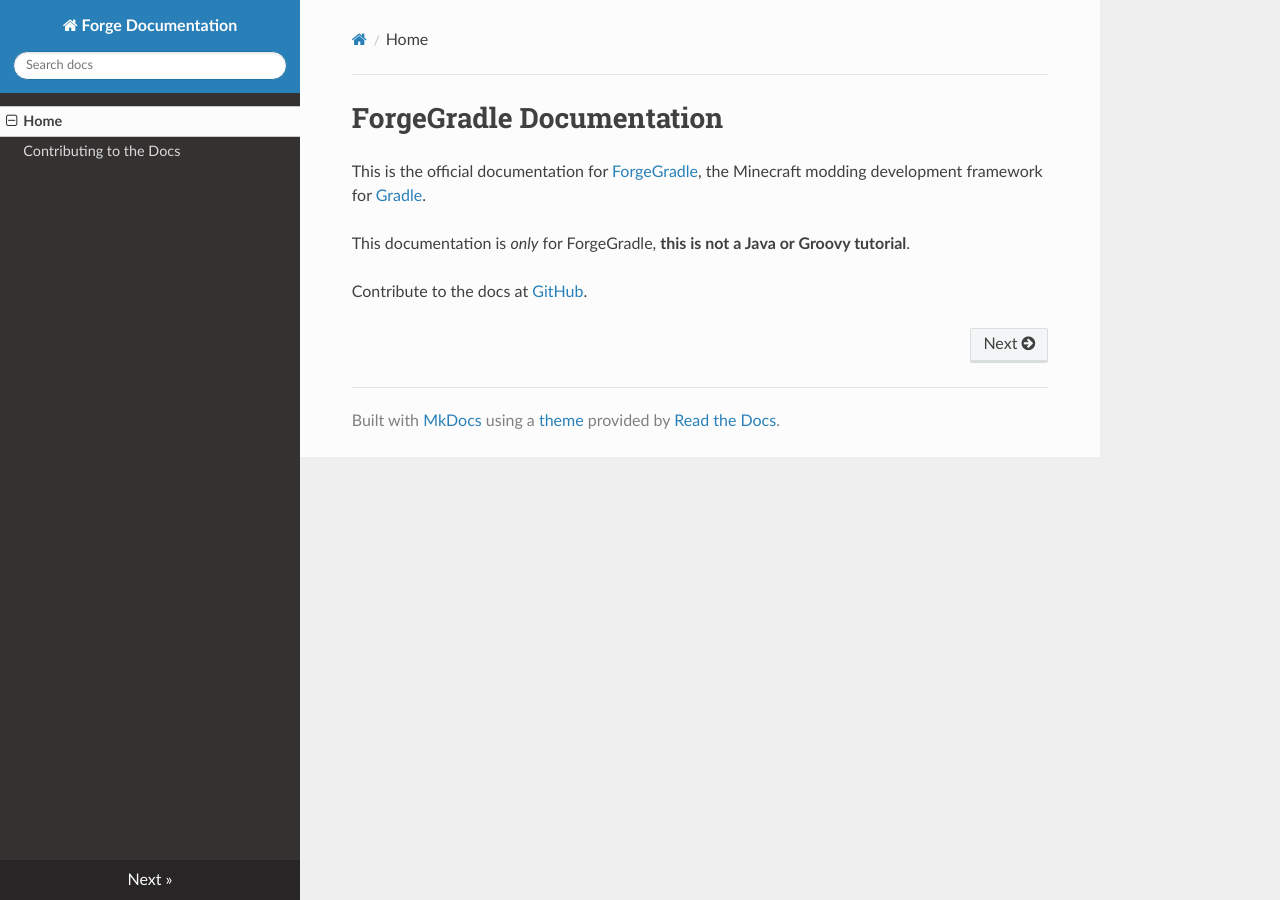
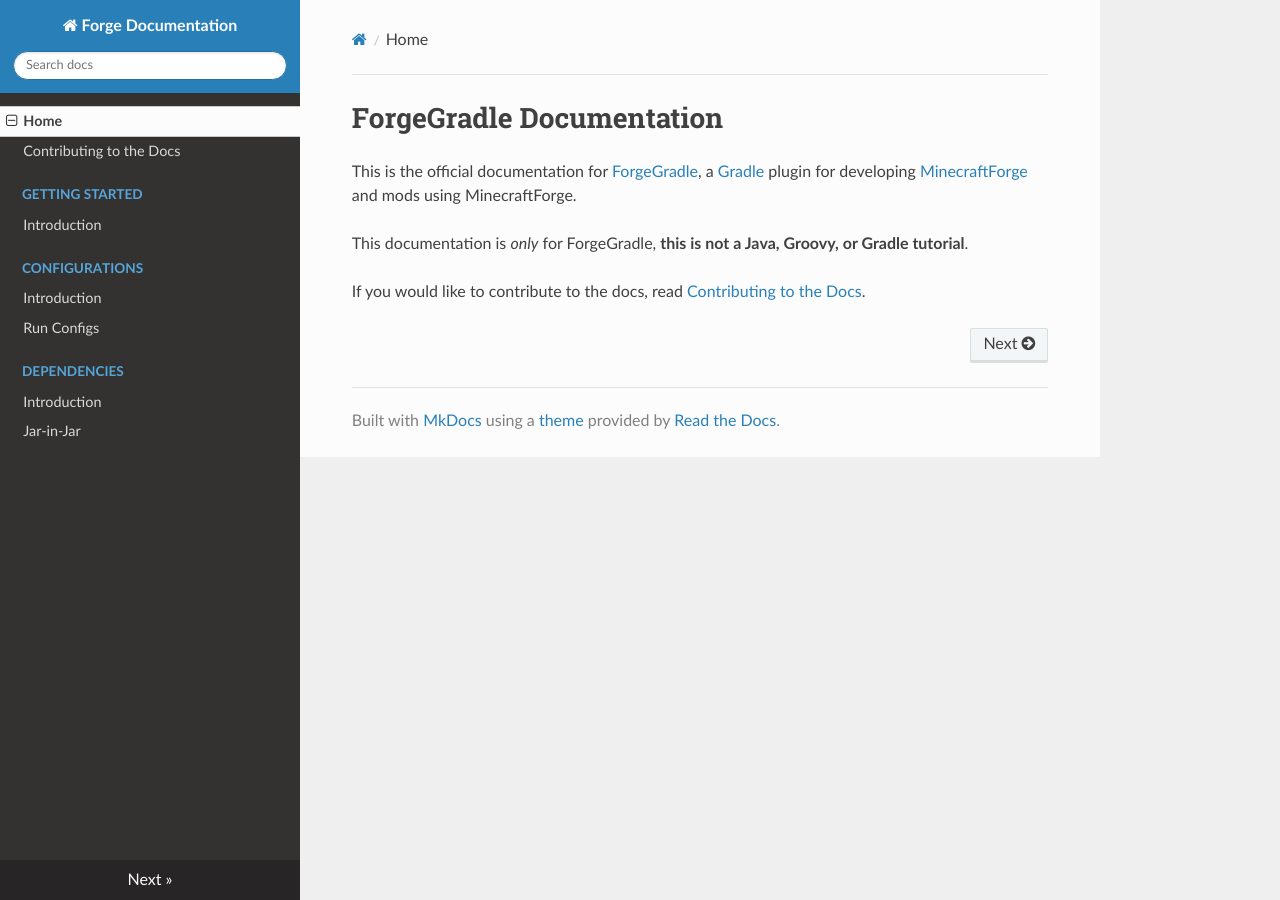
Before and after one commit to MinecraftForge/Documentation, an MkDocs documentation site: the page built from docs/index.md, in a window 1280 px wide. Built offline with MkDocs 1.6.1, drawn with Linux system fonts in a browser that asks for light colours; nearby versions of some CDN libraries.

Commit message:
Add basic outline
- Finish dependency introduction

```diff
--- a/docs/index.md
+++ b/docs/index.md
@@ -1,12 +1,13 @@
 ForgeGradle Documentation
 =========================
 
-This is the official documentation for [ForgeGradle], the Minecraft modding development framework for [Gradle].
+This is the official documentation for [ForgeGradle], a [Gradle] plugin for developing [MinecraftForge] and mods using MinecraftForge.
 
-This documentation is _only_ for ForgeGradle, **this is not a Java or Groovy tutorial**.
+This documentation is _only_ for ForgeGradle, **this is not a Java, Groovy, or Gradle tutorial**.
 
-Contribute to the docs at [GitHub].
+If you would like to contribute to the docs, read [Contributing to the Docs][contributing].
 
 [ForgeGradle]: https://github.com/MinecraftForge/ForgeGradle
 [Gradle]: https://gradle.org/
-[GitHub]: https://github.com/MinecraftForge/Documentation
+[MinecraftForge]: https://github.com/MinecraftForge/MinecraftForge
+[contributing]: ./contributing.md
--- a/mkdocs.yml
+++ b/mkdocs.yml
@@ -2,6 +2,14 @@
 nav:
   - Home: 'index.md'
   - Contributing to the Docs: 'contributing.md'
+  - Getting Started:
+    - Introduction: 'gettingstarted/index.md'
+  - Configurations:
+    - Introduction: 'configuration/index.md'
+    - Run Configs: 'configuration/runs.md'
+  - Dependencies:
+    - Introduction: 'dependencies/index.md'
+    - Jar-in-Jar: 'dependencies/jarinjar.md'
 
 # Do not edit in PRs below here
 site_name: Forge Documentation
```
Also changed, not shown: docs/configuration/index.md (added, +14 -0 lines), docs/configuration/runs.md (added, +4 -0 lines), docs/contributing.md (+6 -0 lines), docs/dependencies/index.md (added, +98 -0 lines), docs/dependencies/jarinjar.md (added, +4 -0 lines), docs/gettingstarted/index.md (added, +4 -0 lines).
